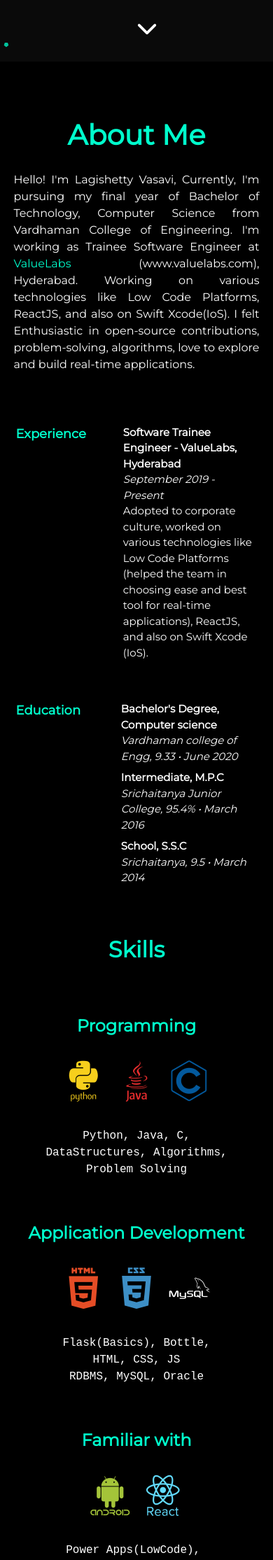
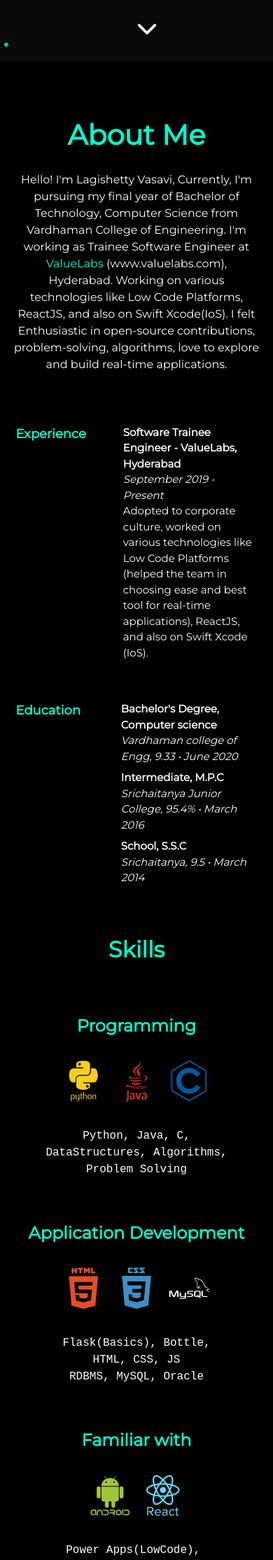
Before and after one commit to VasaviLagishetty/VasaviLagishetty.github.io, a Jekyll site: the page built from index.html, in a window 390 px wide. Shown: the part 812-3041 px from the top of the page at 70% size. Built offline with Jekyll 4.4.1, drawn with Linux system fonts in a browser that asks for light colours; nearby versions of some CDN libraries.

Commit message:
Updated Profile

```diff
--- a/_includes/about.html
+++ b/_includes/about.html
@@ -31,7 +31,13 @@
     p{
       text-align: justify;
     }
+    .tech1,.tech2 {
+      margin: 0 auto;
+    }
      @media only screen and (max-width: 550px) {
+      p{
+        text-align: center;
+      }
      #info{
        display: none;
      }
--- a/_includes/contact.html
+++ b/_includes/contact.html
@@ -7,12 +7,12 @@
         }
         #pic{
             border-radius: 50%;
-            width: 150px;
-            height: 150px;
+            width: 120px;
+            height: 120px;
         }
         .td1{
-            font-size: 17px;
-            padding: 20px;
+            font-size: 15px;
+            padding: 12px;
         }
         a{
             text-decoration: none;
```
